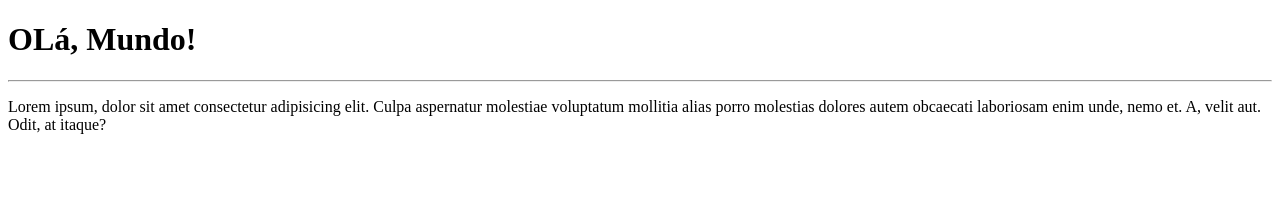
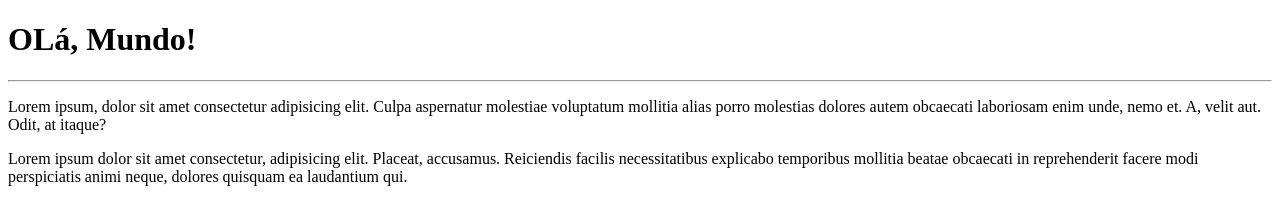
Before and after one commit to Kkelvyn/repositorio-kelvyn-, a plain HTML site: page site-exemplo/index.html in a window 1280 px wide. Drawn offline with Linux system fonts and the light colour scheme.

Commit message:
adicionei um paragrafo

```diff
--- a/site-exemplo/index.html
+++ b/site-exemplo/index.html
@@ -9,5 +9,6 @@
     <h1>OLá, Mundo!</h1>
     <hr>
     <p>Lorem ipsum, dolor sit amet consectetur adipisicing elit. Culpa aspernatur molestiae voluptatum mollitia alias porro molestias dolores autem obcaecati laboriosam enim unde, nemo et. A, velit aut. Odit, at itaque?</p>
+    <p>Lorem ipsum dolor sit amet consectetur, adipisicing elit. Placeat, accusamus. Reiciendis facilis necessitatibus explicabo temporibus mollitia beatae obcaecati in reprehenderit facere modi perspiciatis animi neque, dolores quisquam ea laudantium qui.</p>
 </body>
 </html>
```
